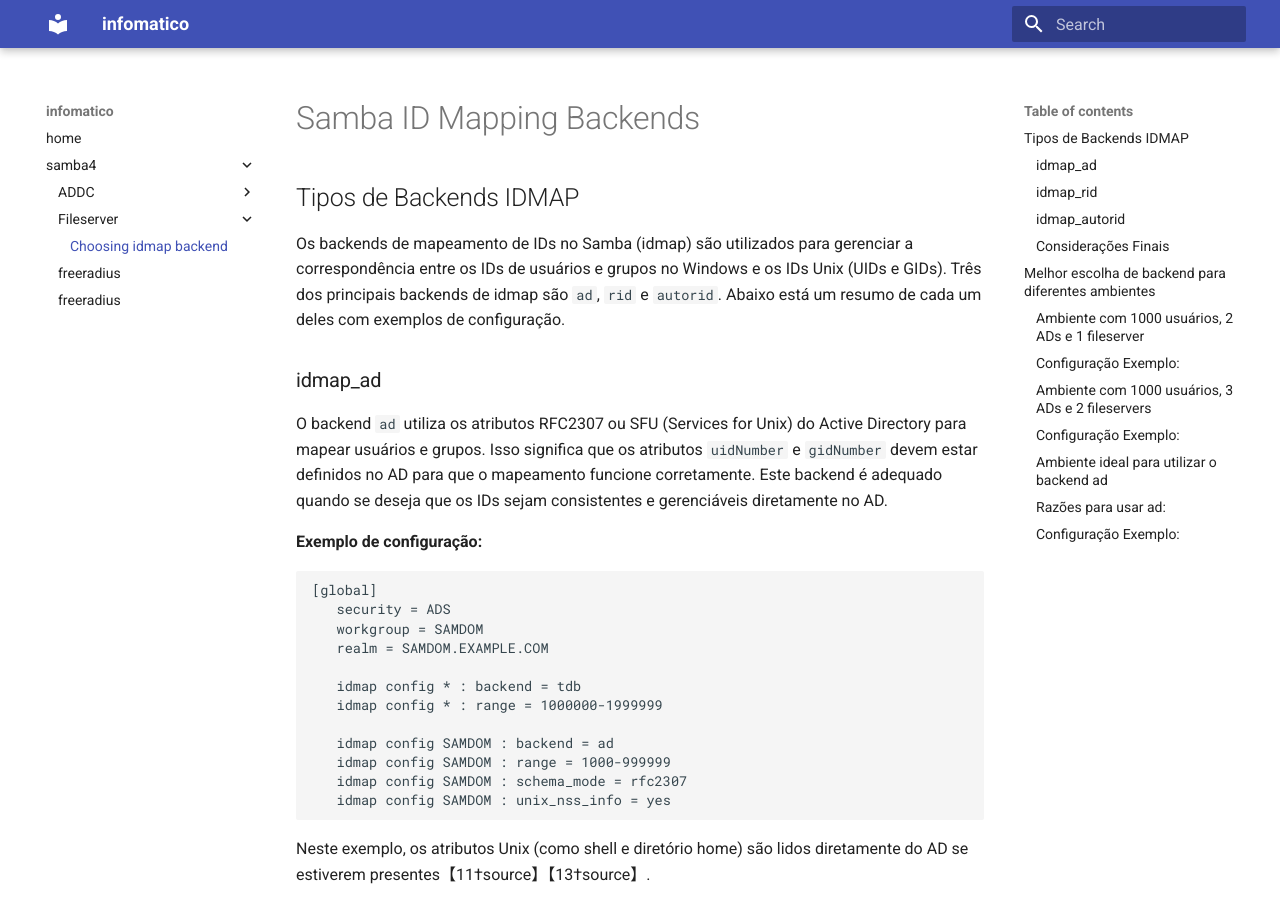
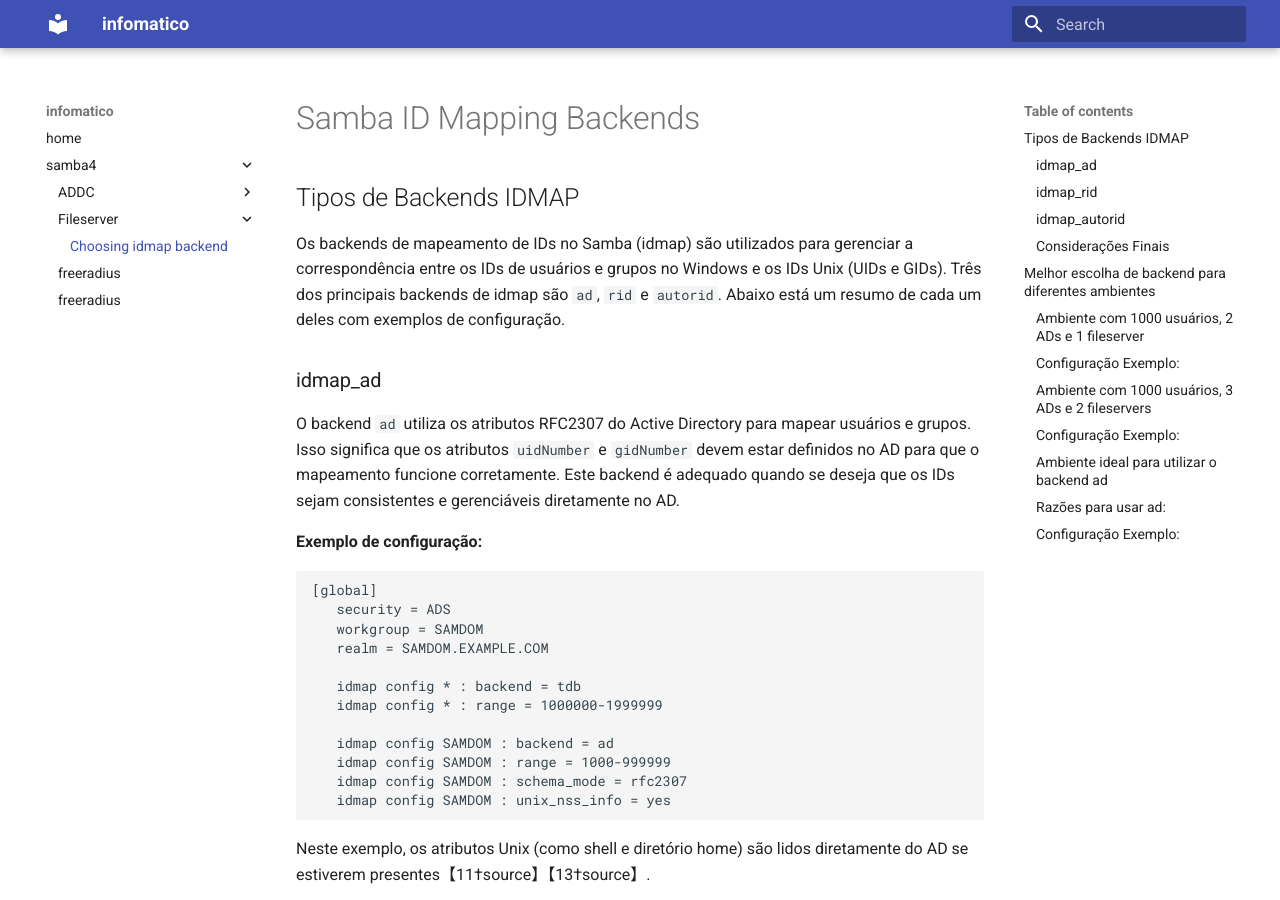
Before and after one commit to empereira/empereira.github.io, an MkDocs documentation site: the page built from docs/samba4_idamp_backend.md, in a window 1280 px wide and 900 px high. Built offline with MkDocs 1.6.1 and Material for MkDocs 9.7.7, drawn with Linux system fonts in a browser that asks for light colours.

Commit message:
remove unnecessary explanation on idmap backend

```diff
--- a/docs/samba4_idamp_backend.md
+++ b/docs/samba4_idamp_backend.md
@@ -6,7 +6,7 @@ Os backends de mapeamento de IDs no Samba (idmap) são utilizados para gerenciar
 
 ### idmap_ad
 
-O backend `ad` utiliza os atributos RFC2307 ou SFU (Services for Unix) do Active Directory para mapear usuários e grupos. Isso significa que os atributos `uidNumber` e `gidNumber` devem estar definidos no AD para que o mapeamento funcione corretamente. Este backend é adequado quando se deseja que os IDs sejam consistentes e gerenciáveis diretamente no AD.
+O backend `ad` utiliza os atributos RFC2307 do Active Directory para mapear usuários e grupos. Isso significa que os atributos `uidNumber` e `gidNumber` devem estar definidos no AD para que o mapeamento funcione corretamente. Este backend é adequado quando se deseja que os IDs sejam consistentes e gerenciáveis diretamente no AD.
 
 **Exemplo de configuração:**
 
```
